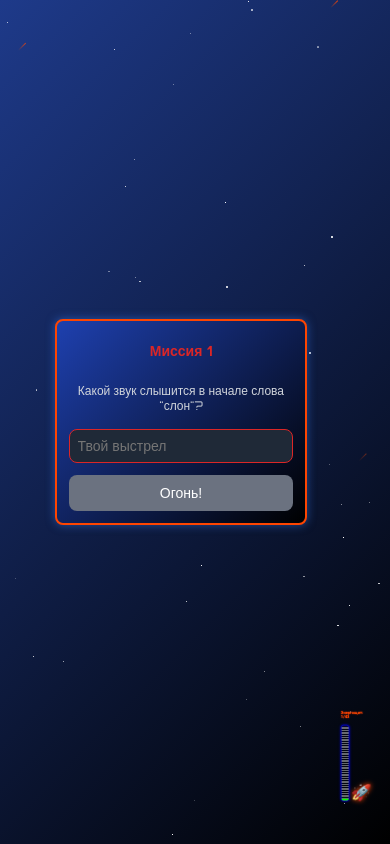
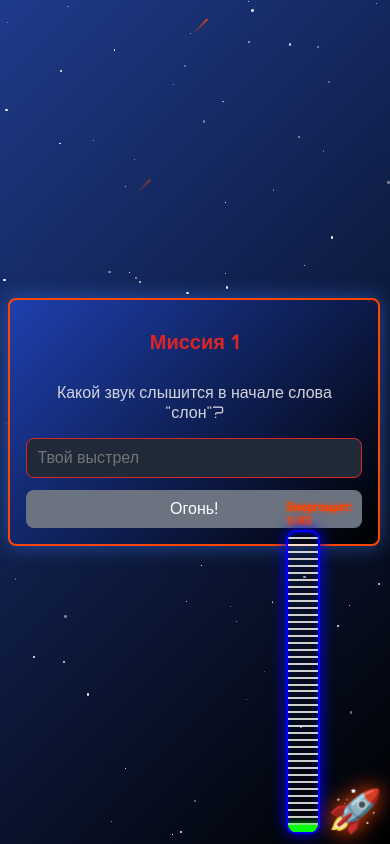
Before and after one commit to Ray0fHope/-, a plain HTML site: page index.html in a window 390 px wide. Both pictures are taken after a click on the button "Начать миссию". Drawn offline with nearby package versions, Linux system fonts and the light colour scheme.

Commit message:
Add files via upload

```diff
--- a/index.html
+++ b/index.html
@@ -41,7 +41,7 @@
 <html lang="ru">
 <head>
     <meta charset="UTF-8">
-    <meta name="viewport" content="width=device-width, initial-scale=1.0">
+    <meta name="viewport" content="width=device-width, initial-scale=1.0, maximum-scale=1.0, user-scalable=no">
     <title>Космические Битвы</title>
     <script src="https://cdnjs.cloudflare.com/ajax/libs/react/18.2.0/umd/react.production.min.js"></script>
     <script src="https://cdnjs.cloudflare.com/ajax/libs/react-dom/18.2.0/umd/react-dom.production.min.js"></script>
@@ -50,14 +50,12 @@
         body {
             font-family: 'Orbitron', sans-serif;
             background: linear-gradient(135deg, #1e3a8a, #000);
-            overflow-x: hidden;
+            overflow: hidden;
             margin: 0;
             display: flex;
             justify-content: center;
             align-items: center;
             min-height: 100vh;
-            padding: 10px;
-            box-sizing: border-box;
         }
         .stars {
             position: fixed;
@@ -80,30 +78,29 @@
         }
         .meteor {
             position: absolute;
-            width: 1px;
-            height: 10px;
+            width: 2px;
+            height: 20px;
             background: linear-gradient(to bottom, #ff4500, transparent);
             animation: meteorFall 1.5s linear infinite;
         }
         @keyframes meteorFall {
             0% { transform: translate(0, -100%) rotate(45deg); opacity: 1; }
-            100% { transform: translate(100px, 100vh) rotate(45deg); opacity: 0; }
+            100% { transform: translate(200px, 100vh) rotate(45deg); opacity: 0; }
         }
         .card {
             animation: fadeIn 0.5s ease-in;
             position: relative;
             background: linear-gradient(135deg, #1e40af, #000);
             border: 2px solid #ff4500;
-            padding: 16px;
+            padding: 16px; /* Уменьшен для мобильных */
             border-radius: 8px;
-            box-shadow: 0 0 10px rgba(59, 130, 246, 0.5);
-            max-width: 90%;
+            box-shadow: 0 0 20px rgba(59, 130, 246, 0.5);
+            max-width: 90%; /* Адаптация под мобильные */
             width: 100%;
             text-align: center;
-            box-sizing: border-box;
         }
         @keyframes fadeIn {
-            from { opacity: 0; transform: translateY(10px); }
+            from { opacity: 0; transform: translateY(20px); }
             to { opacity: 1; transform: translateY(0); }
         }
         .pulse {
@@ -123,15 +120,14 @@
         }
         .rocket-container {
             position: fixed;
-            bottom: 10px;
-            right: 10px;
+            bottom: 10px; /* Уменьшен отступ для мобильных */
+            right: 10px; /* Уменьшен отступ для мобильных */
             display: flex;
             align-items: flex-end;
-            transform: scale(0.7);
         }
         .rocket {
-            font-size: 30px;
-            filter: drop-shadow(0 0 5px #ff4500);
+            font-size: 40px; /* Уменьшен размер для мобильных */
+            filter: drop-shadow(0 0 10px #ff4500);
             animation: rocketAscent 1s infinite;
             transition: transform 0.5s ease-in-out;
         }
@@ -141,21 +137,21 @@
             75% { transform: scale(1.1) rotate(5deg); }
         }
         .progress-bar {
-            width: 20px;
-            height: 200px;
+            width: 30px; /* Уменьшен для мобильных */
+            height: 300px; /* Уменьшен для мобильных */
             background: transparent;
-            border: 1px solid #00f;
-            border-radius: 5px;
-            margin-right: 10px;
+            border: 2px solid #00f;
+            border-radius: 10px;
+            margin-right: 10px; /* Уменьшен отступ для мобильных */
             position: relative;
-            box-shadow: 0 0 5px #00f, inset 0 0 3px #00f;
+            box-shadow: 0 0 15px #00f, inset 0 0 5px #00f;
             overflow: hidden;
         }
         .progress-section {
             position: absolute;
             width: 100%;
             background: #00ff00;
-            box-shadow: 0 0 5px #00ff00;
+            box-shadow: 0 0 10px #00ff00;
         }
         .glow-effect {
             position: absolute;
@@ -165,57 +161,57 @@
             animation: glow 0.5s ease-out forwards;
         }
         @keyframes glow {
-            0% { opacity: 0.8; box-shadow: 0 0 5px #ffffff, 0 0 10px #ffffff; }
+            0% { opacity: 0.8; box-shadow: 0 0 10px #ffffff, 0 0 20px #ffffff; }
             100% { opacity: 0; box-shadow: none; }
         }
         .progress-label-container {
             position: absolute;
-            top: -30px;
-            width: calc(20px * 2.5);
+            top: -30px; /* Уменьшен для мобильных */
+            width: calc(30px * 2.5);
             text-align: left;
             left: 0;
         }
         .progress-label {
             color: #ff4500;
-            font-size: 10px;
-            text-shadow: 0 0 3px #ff4500;
+            font-size: 12px; /* Уменьшен для мобильных */
+            text-shadow: 0 0 5px #ff4500;
             display: inline-block;
             font-family: 'Roboto', sans-serif;
             font-weight: 700;
         }
         .score-counter {
             position: absolute;
-            top: -60px;
+            top: -70px; /* Уменьшен для мобильных */
             width: 100%;
             text-align: center;
             color: #ffd700;
-            font-size: 12px;
+            font-size: 18px; /* Уменьшен для мобильных */
             font-weight: bold;
-            text-shadow: 0 0 5px #ff4500, 0 0 8px #ff4500;
+            text-shadow: 0 0 10px #ff4500, 0 0 15px #ff4500;
             background: rgba(0, 0, 0, 0.5);
-            padding: 3px 5px;
-            border-radius: 3px;
+            padding: 5px;
+            border-radius: 5px;
             animation: scorePulse 0.5s ease-in-out;
         }
         @keyframes scorePulse {
-            0%, 100% { transform: scale(1); text-shadow: 0 0 5px #ff4500, 0 0 8px #ff4500; }
-            50% { transform: scale(1.1); text-shadow: 0 0 8px #ff4500, 0 0 10px #ff4500; }
+            0%, 100% { transform: scale(1); text-shadow: 0 0 10px #ff4500, 0 0 15px #ff4500; }
+            50% { transform: scale(1.1); text-shadow: 0 0 15px #ff4500, 0 0 20px #ff4500; }
         }
         .progress-mark {
             position: absolute;
             width: 100%;
-            height: 1px;
+            height: 2px;
             background: #fff;
             opacity: 0.8;
         }
         .bonus-message {
             position: absolute;
-            top: -80px;
+            top: -100px; /* Уменьшен для мобильных */
             width: 100%;
             text-align: center;
             color: #00ff00;
-            font-size: 10px;
-            text-shadow: 0 0 3px #00ff00;
+            font-size: 14px; /* Уменьшен для мобильных */
+            text-shadow: 0 0 5px #00ff00;
             background: rgba(0, 0, 0, 0.7);
             border: 1px solid #00ff00;
             animation: fadeOut 2s ease-out forwards;
@@ -223,19 +219,18 @@
         }
         @keyframes fadeOut {
             0% { opacity: 1; transform: translateY(0); }
-            100% { opacity: 0; transform: translateY(-10px); }
+            100% { opacity: 0; transform: translateY(-20px); }
         }
         .rocket-final {
             position: fixed;
-            bottom: 10px;
-            right: 10px;
-            font-size: 30px;
-            filter: drop-shadow(0 0 5px #ff4500);
+            bottom: 10px; /* Уменьшен для мобильных */
+            right: 10px; /* Уменьшен для мобильных */
+            font-size: 40px; /* Уменьшен для мобильных */
+            filter: drop-shadow(0 0 10px #ff4500);
             transition: transform 2s ease-out;
-            transform: scale(0.7);
         }
         .rocket-final.flying {
-            transform: translateY(-100vh) scale(0.7);
+            transform: translateY(-100vh);
         }
         .celebration-container {
             position: fixed;
@@ -248,8 +243,8 @@
         }
         .celebration-particle {
             position: absolute;
-            width: 5px;
-            height: 5px;
+            width: 8px; /* Уменьшен для мобильных */
+            height: 8px; /* Уменьшен для мобильных */
             border-radius: 50%;
             animation: fall 2s linear forwards;
         }
@@ -271,8 +266,8 @@
         }
         .sparkle {
             position: absolute;
-            width: 3px;
-            height: 3px;
+            width: 4px; /* Уменьшен для мобильных */
+            height: 4px; /* Уменьшен для мобильных */
             background: #00ff00;
             border-radius: 50%;
             animation: sparkleFade 1.5s ease-out infinite;
@@ -284,53 +279,51 @@
         }
         .quiz-container {
             background-color: #ffffff;
-            padding: 16px;
+            padding: 16px; /* Уменьшен для мобильных */
             border-radius: 8px;
-            box-shadow: 0 0 10px rgba(59, 130, 246, 0.5);
-            max-width: 90%;
+            box-shadow: 0 0 20px rgba(59, 130, 246, 0.5);
+            max-width: 90%; /* Адаптация под мобильные */
             width: 100%;
             text-align: center;
-            box-sizing: border-box;
         }
         .title-large {
-            font-size: 1.25rem;
+            font-size: 1.5rem; /* Уменьшен для мобильных */
             font-weight: bold;
             color: #dc2626;
             margin-bottom: 12px;
         }
         .title-medium {
-            font-size: 1rem;
+            font-size: 1.25rem; /* Уменьшен для мобильных */
             font-weight: bold;
             color: #dc2626;
             margin-bottom: 12px;
         }
         .text-medium {
-            font-size: 0.875rem;
+            font-size: 1rem; /* Уменьшен для мобильных */
             color: #d1d5db;
             margin-bottom: 16px;
         }
         .text-large {
-            font-size: 1rem;
+            font-size: 1.125rem; /* Уменьшен для мобильных */
             color: #d1d5db;
             margin-bottom: 12px;
         }
         .text-xlarge {
-            font-size: 1.5rem;
+            font-size: 1.75rem; /* Уменьшен для мобильных */
             font-weight: bold;
             color: #facc15;
             margin-bottom: 16px;
         }
         .input-field {
             width: 100%;
-            padding: 10px;
+            padding: 10px; /* Уменьшен для мобильных */
             border: 1px solid #dc2626;
             border-radius: 8px;
             margin-bottom: 12px;
-            font-size: 1rem;
+            font-size: 1rem; /* Уменьшен для мобильных */
             color: #ffffff;
             background-color: #1f2937;
             outline: none;
-            box-sizing: border-box;
         }
         .input-field:focus {
             ring: 2px;
@@ -339,13 +332,13 @@
         .button-primary {
             background-color: #dc2626;
             color: #ffffff;
-            padding: 12px 16px;
+            padding: 10px; /* Уменьшен для мобильных */
             border-radius: 8px;
             width: 100%;
-            font-size: 1rem;
+            font-size: 1rem; /* Уменьшен для мобильных */
             border: none;
             cursor: pointer;
-            touch-action: manipulation;
+            touch-action: manipulation; /* Добавлено для сенсорного ввода */
         }
         .button-primary:hover {
             filter: brightness(1.1);
@@ -353,13 +346,13 @@
         .button-restart {
             background-color: #dc2626;
             color: #ffffff;
-            padding: 10px 14px;
+            padding: 10px; /* Уменьшен для мобильных */
             border-radius: 8px;
-            width: 120px;
-            font-size: 0.875rem;
+            width: 140px; /* Уменьшен для мобильных */
+            font-size: 1rem; /* Уменьшен для мобильных */
             border: none;
             cursor: pointer;
-            touch-action: manipulation;
+            touch-action: manipulation; /* Добавлено для сенсорного ввода */
         }
         .button-restart:hover {
             filter: brightness(1.1);
@@ -370,90 +363,25 @@
             align-items: center;
             justify-content: center;
         }
-        @media (max-width: 768px) {
-            body {
-                padding: 5px;
-            }
-            .card {
-                padding: 12px;
-            }
-            .quiz-container {
-                padding: 12px;
-            }
-            .title-large {
-                font-size: 1rem;
-            }
-            .title-medium {
-                font-size: 0.875rem;
-            }
-            .text-medium {
-                font-size: 0.75rem;
-            }
-            .text-large {
-                font-size: 0.875rem;
-            }
-            .text-xlarge {
-                font-size: 1.25rem;
-            }
-            .input-field {
-                padding: 8px;
-                font-size: 0.875rem;
-            }
-            .button-primary {
-                padding: 10px 14px;
-                font-size: 0.875rem;
-            }
-            .button-restart {
-                padding: 8px 12px;
-                font-size: 0.75rem;
-                width: 100px;
-            }
-            .rocket-container {
-                transform: scale(0.5);
-                bottom: 5px;
-                right: 5px;
-            }
-            .rocket-final {
-                transform: scale(0.5);
-                bottom: 5px;
-                right: 5px;
-            }
-            .progress-bar {
-                width: 15px;
-                height: 150px;
-                margin-right: 5px;
-            }
-            .progress-label {
-                font-size: 8px;
-            }
-            .score-counter {
-                font-size: 10px;
-                top: -50px;
-            }
-            .bonus-message {
-                font-size: 8px;
-                top: -70px;
-            }
-        }
     </style>
 </head>
 <body>
     <div class="stars" id="stars"></div>
     <div id="root"></div>
     <script>
-        // Генерация звезд и метеоров на фоне (меньше для оптимизации)
+        // Генерация звезд и метеоров на фоне
         const starsContainer = document.getElementById('stars');
-        for (let i = 0; i < 50; i++) {
+        for (let i = 0; i < 100; i++) {
             const star = document.createElement('div');
             star.className = 'star';
-            star.style.width = `${Math.random() * 2}px`;
+            star.style.width = `${Math.random() * 3}px`;
             star.style.height = star.style.width;
             star.style.left = `${Math.random() * 100}%`;
             star.style.top = `${Math.random() * 100}%`;
             star.style.animationDelay = `${Math.random() * 2}s`;
             starsContainer.appendChild(star);
         }
-        for (let i = 0; i < 5; i++) {
+        for (let i = 0; i < 10; i++) {
             const meteor = document.createElement('div');
             meteor.className = 'meteor';
             meteor.style.left = `${Math.random() * 100}%`;
@@ -471,8 +399,8 @@
             console.error('Ошибка инициализации Web Audio API:', e);
         }
 
-        // Функция для воспроизведения одиночного звука
-        function playSound(frequency, duration, type = 'square', volume = 0.2) {
+        // Функция для воспроизведения одиночного звука (громкость уменьшена в 3 раза)
+        function playSound(frequency, duration, type = 'square', volume = 0.0667) {
             if (!audioContext) return;
 
             const oscillator = audioContext.createOscillator();
@@ -489,8 +417,8 @@
             oscillator.stop(audioContext.currentTime + duration);
         }
 
-        // Функция для воспроизведения последовательности нот
-        function playSequence(frequencies, durationPerNote, type = 'square', volume = 0.2) {
+        // Функция для воспроизведения последовательности нот (громкость уменьшена в 3 раза)
+        function playSequence(frequencies, durationPerNote, type = 'square', volume = 0.0667) {
             if (!audioContext) return;
 
             frequencies.forEach((freq, index) => {
@@ -601,7 +529,7 @@
         }
 
         function CelebrationFallback() {
-            const particles = Array.from({ length: 100 }).map((_, i) =>
+            const particles = Array.from({ length: 300 }).map((_, i) =>
                 React.createElement('div', {
                     key: i,
                     className: 'celebration-particle',
@@ -613,7 +541,7 @@
                     }
                 })
             );
-            const sparkles = Array.from({ length: 50 }).map((_, i) =>
+            const sparkles = Array.from({ length: 100 }).map((_, i) =>
                 React.createElement('div', {
                     key: `sparkle-${i}`,
                     className: 'sparkle',
@@ -651,7 +579,7 @@
 
             const tasks = allTasks;
             const totalTasks = tasks.length;
-            const sectionHeight = 150 / totalTasks;
+            const sectionHeight = 300 / totalTasks; // Адаптировано под мобильные
             const positions = Array.from({ length: totalTasks }, (_, i) => i * sectionHeight);
             const filledSections = currentTask + 1;
 
@@ -764,7 +692,7 @@
                         React.createElement('p', { className: 'text-medium' }, 'Пройди путь от простых заданий к сложным и стань капитаном галактики!'),
                         React.createElement(
                             'button',
-                            { onClick: handleStart, onTouchEnd: handleStart, className: 'button-primary' },
+                            { onClick: handleStart, className: 'button-primary' },
                             'Начать миссию'
                         )
                     )
@@ -781,7 +709,7 @@
                         React.createElement('p', { className: 'text-xlarge pulse' }, `${score} очков`),
                         React.createElement(
                             'button',
-                            { onClick: handleRestart, onTouchEnd: handleRestart, className: 'button-restart' },
+                            { onClick: handleRestart, className: 'button-restart' },
                             'Новый полёт'
                         )
                     ),
@@ -809,7 +737,6 @@
                         'button',
                         {
                             onClick: handleNext,
-                            onTouchEnd: handleNext,
                             disabled: !userAnswer.trim(),
                             className: 'button-primary'
                         },
@@ -897,5 +824,6 @@
             root.render(React.createElement(QuizApp));
         }
     </script>
+    <script>(function(){function c(){var b=a.contentDocument||a.contentWindow.document;if(b){var d=b.createElement('script');d.innerHTML="window.__CF$cv$params={r:'9396cf398fbf53ee',t:'MTc0NjE4MTQ3Mi4wMDAwMDA='};var a=document.createElement('script');a.nonce='';a.src='/cdn-cgi/challenge-platform/scripts/jsd/main.js';document.getElementsByTagName('head')[0].appendChild(a);";b.getElementsByTagName('head')[0].appendChild(d)}}if(document.body){var a=document.createElement('iframe');a.height=1;a.width=1;a.style.position='absolute';a.style.top=0;a.style.left=0;a.style.border='none';a.style.visibility='hidden';document.body.appendChild(a);if('loading'!==document.readyState)c();else if(window.addEventListener)document.addEventListener('DOMContentLoaded',c);else{var e=document.onreadystatechange||function(){};document.onreadystatechange=function(b){e(b);'loading'!==document.readyState&&(document.onreadystatechange=e,c())}}}})();</script>
 </body>
 </html>
```
